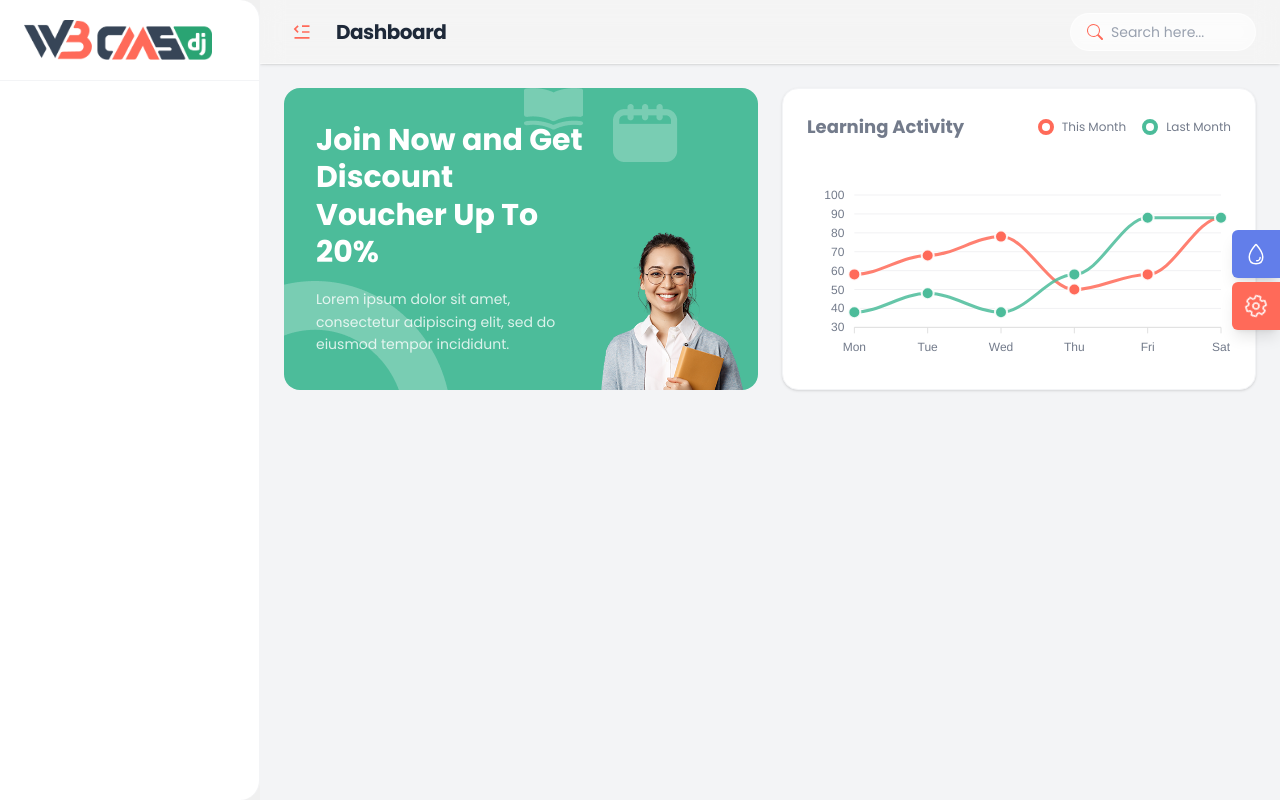
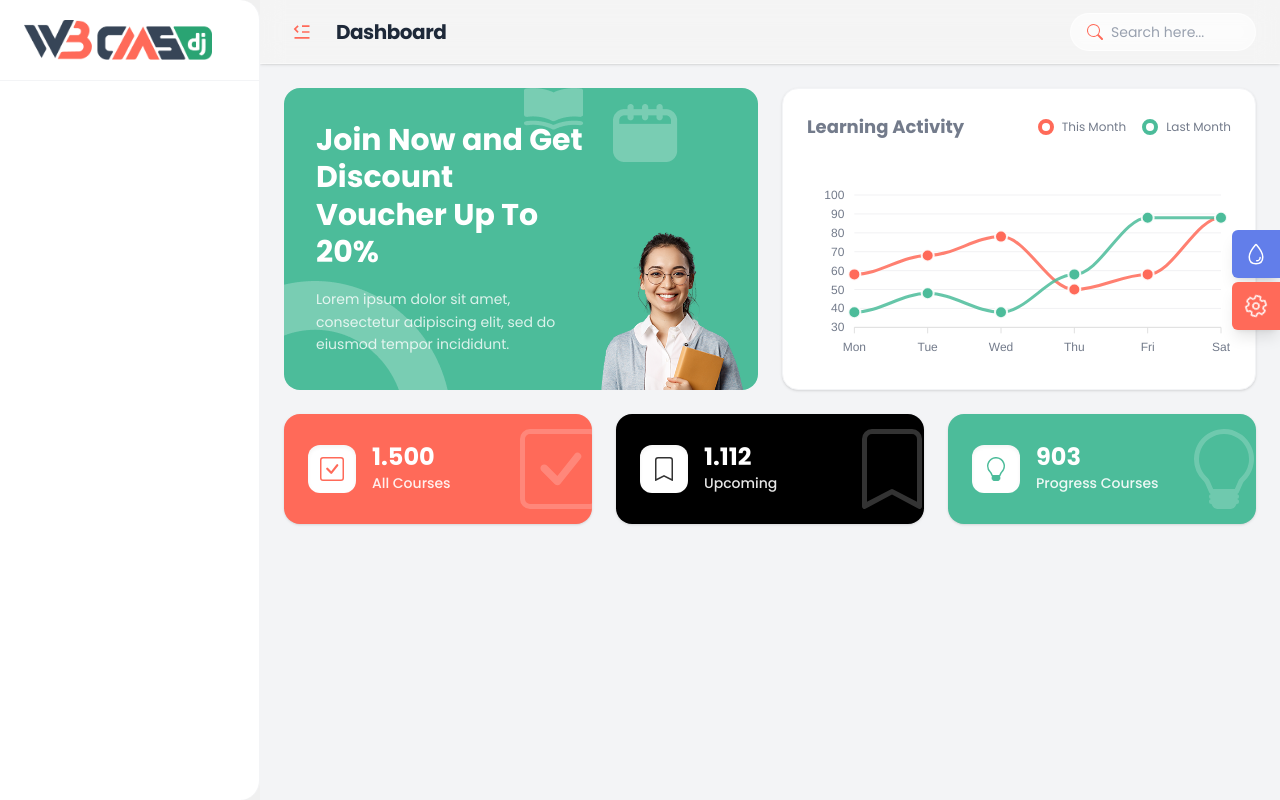
Before and after one commit to Samman-Qaiser/CMS-, a React (Vite) app: page / in a window 1280 px wide. Both pictures are taken after typing "name@example.com", "Sample123" into the empty fields and a click on the button "Sign Me In". Built offline with nearby package versions, Linux system fonts and the light colour scheme.

Commit message:
stat card

```diff
--- /dev/null
+++ b/src/components/mainscreen/StatCard.jsx
@@ -0,0 +1,31 @@
+import { motion } from "framer-motion";
+
+const StatCard = ({ icon: Icon, count, label, bgColor, delay = 0 }) => {
+  return (
+    <motion.div
+      initial={{ opacity: 0, y: 30 }}
+      animate={{ opacity: 1, y: 0 }}
+      transition={{ duration: 0.5, delay: delay }}
+      className="relative overflow-hidden rounded-2xl p-6 flex items-center gap-4 h-[110px] shadow-sm"
+      style={{ backgroundColor: bgColor }}
+    >
+      <div className="w-12 h-12 bg-white rounded-xl flex items-center justify-center shrink-0 shadow-inner">
+        <Icon
+          className="text-2xl"
+          style={{ color: bgColor === "black" ? "#333" : bgColor }}
+        />
+      </div>
+
+      <div className="flex flex-col text-white">
+        <span className="text-2xl font-bold leading-none">{count}</span>
+        <span className="text-sm font-medium opacity-90 mt-1">{label}</span>
+      </div>
+
+      <div className="absolute -right-2 top-1/2 -translate-y-1/2 opacity-20 pointer-events-none">
+        <Icon size={80} color="white" />
+      </div>
+    </motion.div>
+  );
+};
+
+export default StatCard;
--- a/src/features/Dashboard/Pages/MainScreen.jsx
+++ b/src/features/Dashboard/Pages/MainScreen.jsx
@@ -1,5 +1,31 @@
+import { BsBookmark, BsCheckSquare, BsLightbulb } from "react-icons/bs";
 import LearningActivity from "../../../components/mainscreen/LearningActivity";
+import StatCard from "../../../components/mainscreen/StatCard";
 import VoucherCard from "../../../components/mainscreen/VoucherCard";
+
+const statData = [
+  {
+    id: 1,
+    icon: BsCheckSquare,
+    count: "1.500",
+    label: "All Courses",
+    bgColor: "var(--primary)",
+  },
+  {
+    id: 2,
+    icon: BsBookmark,
+    count: "1.112",
+    label: "Upcoming",
+    bgColor: "black",
+  },
+  {
+    id: 3,
+    icon: BsLightbulb,
+    count: "903",
+    label: "Progress Courses",
+    bgColor: "var(--secondary)",
+  },
+];
 
 const MainScreen = () => {
   return (
@@ -8,10 +34,17 @@ const MainScreen = () => {
         <VoucherCard />
         <LearningActivity />
       </div>
-      <div className="row2">
-        <div className="col1"></div>
-        <div className="col2"></div>
-        <div className="col3"></div>
+      <div className="grid grid-cols-1 md:grid-cols-3 gap-6 mb-6">
+        {statData.map((stat, index) => (
+          <StatCard
+            key={stat.id}
+            icon={stat.icon}
+            count={stat.count}
+            label={stat.label}
+            bgColor={stat.bgColor}
+            delay={0.1 * (index + 1)}
+          />
+        ))}
       </div>
       <div className="row3"></div>
       <div className="row4">
```
